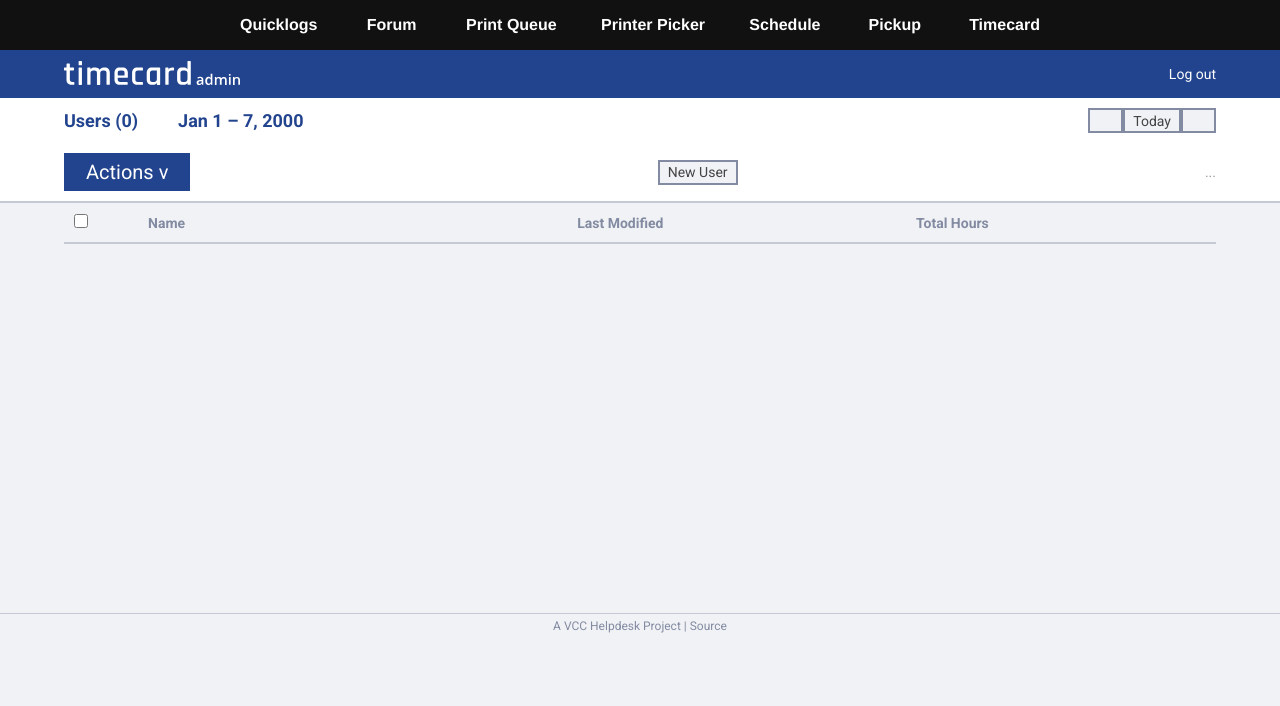
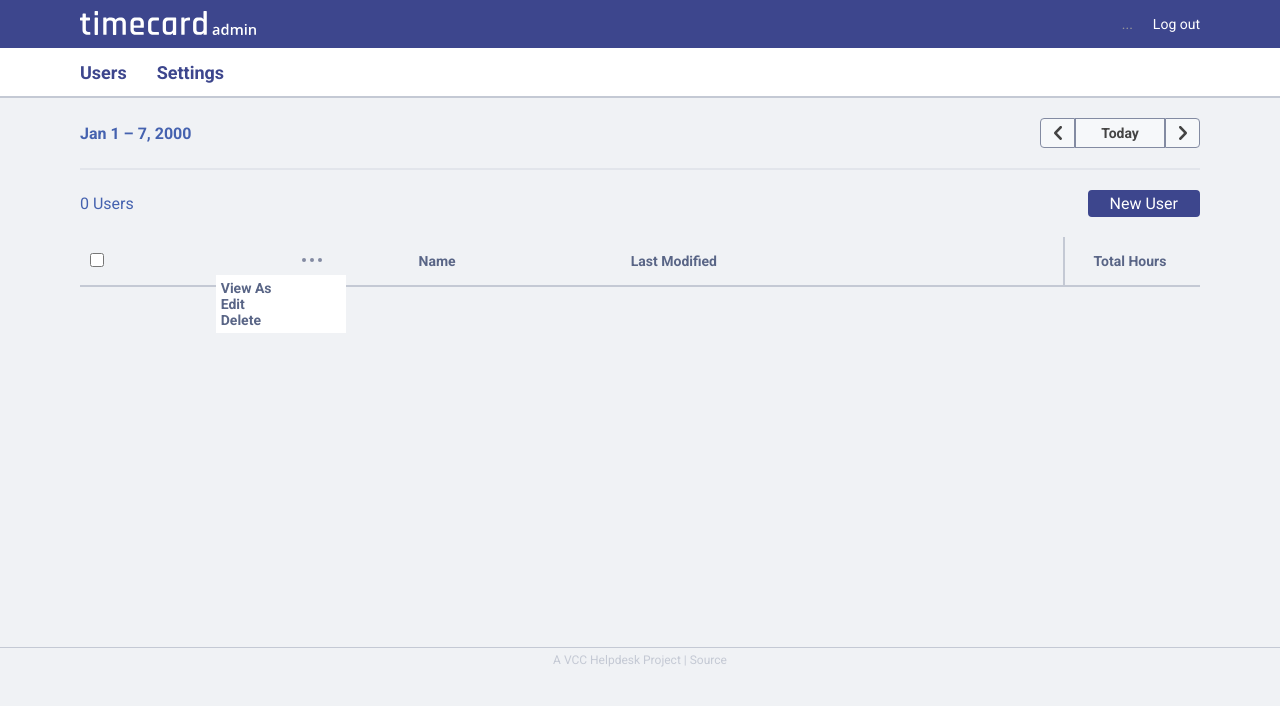
Before and after one commit to justinbot/timecard, a Flask app: template templates/admin.html in a window 1280 px wide. Shown: the top 706 px of the page. Run offline with Flask 2, Linux system fonts and the light colour scheme; the template is opened without the code that fills it, so the values that code supplies are empty; some libraries are stand-ins or nearby versions.

Commit message:
Admin panel frontend overhaul

```diff
--- a/static/js/admin.js
+++ b/static/js/admin.js
@@ -2,13 +2,13 @@ var TcAdmin = (function () {
     var tc = {};
 
     /* DOM elements */
-    var tcNavToday;
-    var tcNavRange;
-    var tcNavTotal;
+    var periodNavToday;
+    var periodRange;
 
     var tsTable;
     var tsHead;
     var tsHeadCheckbox;
+    var tsHeadButton;
     var tsDays = [];
 
     var userNewButton;
@@ -21,10 +21,14 @@ var TcAdmin = (function () {
     var userEditInputID;
 
     var dbStatus;
+    var tableStatus;
 
     /* local variables */
     var focusDate;
     var periodStart;
+
+    var userIds = new Set();
+    var checkedUsers = new Set();
 
     /* public variables */
     tc.initialDate;
@@ -35,13 +39,13 @@ var TcAdmin = (function () {
     tc.validPeriodStart;
 
     tc.init = function () {
-        tcNavToday = document.getElementById("tc-nav-today");
-        tcNavRange = document.getElementById("tc-nav-range");
-        tcNavTotal = document.getElementById("tc-nav-total");
+        periodNavToday = document.getElementById("period-nav-today");
+        periodRange = document.getElementById("period-range");
 
         tsTable = document.getElementById("ts-table");
         tsHead = document.getElementById("ts-head");
         tsHeadCheckbox = document.getElementById("ts-head-checkbox");
+        tsHeadButton = document.getElementById("ts-head-button");
 
         for (var i = 0; i < tc.periodDuration; i++) {
             tsDays.push(document.getElementById("ts-day-" + i));
@@ -57,6 +61,7 @@ var TcAdmin = (function () {
         userEditInputID = document.getElementById("user-edit-input-id");
 
         dbStatus = document.getElementById("db-status");
+        tableStatus = document.getElementById("table-status");
 
         tc.currentPeriod();
     }
@@ -89,13 +94,23 @@ var TcAdmin = (function () {
             var oldTsBody = tsTable.getElementsByTagName("tbody")[0];
             var newTsBody = document.createElement("tbody");
 
+            userIds = new Set();
             for (var elem in response) {
+                userIds.add(elem);
+
                 var newRow = newTsBody.insertRow();
 
                 var checkCell = newRow.insertCell();
-                var checkbox = document.createElement('input');
+                var checkbox = document.createElement("input");
                 checkbox.type = "checkbox";
+                checkbox.dataset.userid = elem;
+                checkbox.setAttribute("onchange", "TcAdmin.tableCheckRow(this)");
                 checkCell.appendChild(checkbox);
+
+                var menuCell = newRow.insertCell();
+                var menuButton = document.createElement("button");
+                menuButton.setAttribute("class", "dots-button-2");
+                menuCell.appendChild(menuButton);
 
                 var nameCell = newRow.insertCell();
 
@@ -103,7 +118,7 @@ var TcAdmin = (function () {
                 editButton.setAttribute("class", "icon-edit")
                 editButton.setAttribute("onclick", "TcAdmin.userEditShow(this)");
                 editButton.dataset.name = response[elem]["firstname"] + " " + response[elem]["lastname"];
-                editButton.dataset.id = elem;
+                editButton.dataset.userid = elem;
                 nameCell.appendChild(editButton);
 
                 var nameText = document.createElement("a");
@@ -118,29 +133,57 @@ var TcAdmin = (function () {
 
                 for (var i = 0; i < tc.periodDuration; i++) {
                     var dayCell = newRow.insertCell();
+                    dayCell.style.textAlign = "center";
                     // TODO: Same rounding error as everywhere else
                     dayCell.textContent = response[elem]["ts-day-" + i].toFixed(1);;
                 }
 
                 var totalCell = newRow.insertCell();
+                totalCell.style.textAlign = "center";
                 totalCell.textContent = response[elem]["total"].toFixed(1);
             }
 
             tsTable.replaceChild(newTsBody, oldTsBody);
+
+            tableStatusUpdate();
         } else {
             // TODO: Display error regarding status
         }
     }
 
-    function navUpdate() {
-        tcNavToday.disabled = focusDate.isSame(tc.initialDate, "day");
+    function periodUpdate() {
+        periodNavToday.disabled = focusDate.isSame(tc.initialDate, "day");
 
         var startDate = moment(tsDays[0].dataset.date)
         var endDate = moment(tsDays[tsDays.length - 1].dataset.date)
         if (startDate.isSame(endDate, "month")) {
-            tcNavRange.textContent = startDate.format("MMM D") + " – " + endDate.format("D, YYYY");
+            periodRange.textContent = startDate.format("MMM D") + " – " + endDate.format("D, YYYY");
         } else {
-            tcNavRange.textContent = startDate.format("MMM D") + " – " + endDate.format("MMM D, YYYY");
+            periodRange.textContent = startDate.format("MMM D") + " – " + endDate.format("MMM D, YYYY");
+        }
+    }
+
+    function tableStatusUpdate() {
+        if (checkedUsers.size == 0) {
+            tableStatus.textContent = userIds.size + " Users";
+        } else {
+            tableStatus.textContent = userIds.size + " Users (" + checkedUsers.size + " selected)";
+        }
+
+        if (checkedUsers.size == userIds.size) {
+            tsHeadCheckbox.indeterminate = false;
+            tsHeadCheckbox.checked = true;
+        } else if (checkedUsers.size == 0) {
+            tsHeadCheckbox.indeterminate = false;
+            tsHeadCheckbox.checked = false;
+        } else {
+            tsHeadCheckbox.indeterminate = true;
+        }
+
+        if (checkedUsers.size < 2) {
+            tsHeadButton.style.visibility = "hidden";
+        } else {
+            tsHeadButton.style.visibility = "visible";
         }
     }
 
@@ -154,7 +197,7 @@ var TcAdmin = (function () {
             tsUpdateDay(i);
         }
 
-        navUpdate();
+        periodUpdate();
 
         getFromDatabase();
     }
@@ -167,7 +210,7 @@ var TcAdmin = (function () {
             tsUpdateDay(i);
         }
 
-        navUpdate();
+        periodUpdate();
 
         getFromDatabase();
     }
@@ -180,7 +223,7 @@ var TcAdmin = (function () {
             tsUpdateDay(i);
         }
 
-        navUpdate();
+        periodUpdate();
 
         getFromDatabase();
     }
@@ -251,18 +294,18 @@ var TcAdmin = (function () {
         userEditForm.style.display = "";
 
         userEditForm.dataset.name = button.dataset.name;
-        userEditForm.dataset.id = button.dataset.id;
+        userEditForm.dataset.userid = button.dataset.userid;
 
         userEditInputName.value = button.dataset.name;
         userEditInputName.placeholder = button.dataset.name;
-        userEditInputID.value = button.dataset.id;
-        userEditInputID.placeholder = button.dataset.id;
+        userEditInputID.value = button.dataset.userid;
+        userEditInputID.placeholder = button.dataset.userid;
         userEditInputName.focus();
     }
 
     tc.userEditSubmit = function () {
         // TODO: Make sure length > 0
-        if (userEditInputName.value != userEditForm.dataset.name || userEditInputID.value != userEditForm.dataset.id) {
+        if (userEditInputName.value != userEditForm.dataset.name || userEditInputID.value != userEditForm.dataset.userid) {
             dbEditUser(userEditInputName.value, userEditInputID.value);
             tc.userEditCancel();
         } else {
@@ -272,13 +315,13 @@ var TcAdmin = (function () {
 
     tc.userEditDelete = function () {
         // TODO: Prompt "Are you sure?"
-        dbDeleteUser(userEditForm.dataset.id);
+        dbDeleteUser(userEditForm.dataset.userid);
         tc.userEditCancel();
     }
 
     function dbDeleteUser(id) {
         var user_dict = {
-            "id": userEditForm.dataset.id
+            "id": userEditForm.dataset.userid
         };
 
         var xhr = new XMLHttpRequest();
@@ -308,14 +351,14 @@ var TcAdmin = (function () {
         userEditInputID.value = "";
 
         userEditForm.dataset.name = "";
-        userEditForm.dataset.id = "";
+        userEditForm.dataset.userid = "";
 
         dbStatus.textContent = "";
     }
 
     function dbEditUser(name, id) {
         var user_dict = {
-            "id": userEditForm.dataset.id,
+            "id": userEditForm.dataset.userid,
             "new_name": name,
             "new_id": id
         };
@@ -344,7 +387,25 @@ var TcAdmin = (function () {
         var checkboxes = tsTable.getElementsByTagName("tbody")[0].getElementsByTagName("input");
         for (var i = 0; i < checkboxes.length; i++) {
             checkboxes[i].checked = checkbox.checked;
+            if (checkbox.checked) {
+                checkedUsers.add(checkboxes[i].dataset.userid);
+            }
         }
+        if (!checkbox.checked) {
+            checkedUsers.clear();
+        }
+
+        tableStatusUpdate();
+    }
+
+    tc.tableCheckRow = function (checkbox) {
+        if (checkbox.checked) {
+            checkedUsers.add(checkbox.dataset.userid);
+        } else {
+            checkedUsers.delete(checkbox.dataset.userid);
+        }
+
+        tableStatusUpdate();
     }
 
     return tc;
--- a/static/stylesheets/timecard.admin.css
+++ b/static/stylesheets/timecard.admin.css
@@ -1,9 +1,61 @@
-.ts-nav {
-    display: flex;
-    background: white; //#f5f5f5;
-    color: #444;
-    border-bottom: 1px solid #eaeaea;
-    padding: 10px;
+.dots-button-1 {
+    background: none;
+    background-image: url(/static/img/dots_button_2.svg);
+    background-repeat: no-repeat;
+    background-position: center;
+    background-size: 20px;
+    border: 0;
+    width: 100%;
+    height: 10px;
+    padding: 0
+}
+
+.dots-button-1:enabled:hover {
+    background: none;
+    background-image: url(/static/img/dots_button_3.svg);
+    background-repeat: no-repeat;
+    background-position: center;
+    background-size: 20px;
+    border: 0;
+}
+
+.dots-button-1:disabled {
+    background: none;
+    background-image: url(/static/img/dots_button_1.svg);
+    background-repeat: no-repeat;
+    background-position: center;
+    background-size: 20px;
+    border: 0;
+}
+
+.dots-button-2 {
+    background: none;
+    background-image: url(/static/img/dots_button_1.svg);
+    background-repeat: no-repeat;
+    background-position: center;
+    background-size: 20px;
+    border: 0;
+    width: 100%;
+    height: 10px;
+    padding: 0;
+}
+
+.dots-button-2:enabled:hover {
+    background: none;
+    background-image: url(/static/img/dots_button_2.svg);
+    background-repeat: no-repeat;
+    background-position: center;
+    background-size: 20px;
+    border: 0;
+}
+
+.drop-menu {
+    text-align: left;
+    position: absolute;
+    //float: left;
+    background: white;
+    width: 120px;
+    padding: 5px;
 }
 
 .ts-table {
@@ -15,11 +67,10 @@
 .ts-table thead tr {
     text-align: left;
     background: white;
-    color: #838ba2;
+    color: #596586;
     background: #f0f2f5;
     height: 40px;
     border-bottom: 2px solid #c4c9d4;
-    //box-shadow: 0 2px 2px -2px rgba(0, 0, 0, 0.5);
 }
 
 .ts-table thead th {
@@ -35,6 +86,10 @@
     padding-right: 10px;
 }
 
+.ts-table thead th:nth-child(4) {
+    border-right: 2px solid #c4c9d4;
+}
+
 .ts-table tbody tr:nth-child(odd) {
     //background: #f5f5f5;
 }
@@ -42,12 +97,11 @@
 .ts-table tbody tr {
     height: 40px;
     background: #f0f2f5;
-    border-bottom: 1px solid #c4c9d4;
+    color: #6f6f6f;
+    border-bottom: 1px solid #e2e5eb;
 }
 
 .ts-table tbody td {
-    color: #444;
-    //border-bottom: 1px solid #c4c9d4;
     padding: 5px;
 }
 
@@ -59,13 +113,17 @@
     padding-right: 10px;
 }
 
+.ts-table tbody td:nth-child(4) {
+    border-right: 2px solid #e2e5eb;
+}
+
 
 /*.ts-table tbody tr:last-child td {
     border-bottom: none;
 }*/
 
 .ts-table tbody tr:hover {
-    background: #e2e5eb;//#f6f8fa;
+    background: #f6f8fa;
     cursor: default;
 }
 
@@ -80,12 +138,19 @@
     align-items: inherit;
 }
 
-*/
-/*#user-new-form,
-#user-edit-form {
-    display: inherit;
-    align-items: inherit;
+#period-range {
+    font-size: 16px;
+    font-weight: bold;
+    color: #4562af;
 }
+
+#table-status {
+    font-size: 16px;
+    color: #4562af;
+}
+
+
+/*
 
 .icon-edit {
     display: inline-block;
@@ -101,89 +166,4 @@
 
 .icon-edit:hover {
     background-image: url(/static/img/edit_black.svg);
-}
-
-.ts-table {
-    text-align: left;
-    line-height: 40px;
-    border-collapse: separate;
-    border-spacing: 0;
-    //border: 1px solid #9babc6;
-    width: 100%;
-    margin: 0;
-    //border-radius: 3px;
-    //box-shadow: 1px 1px 2px rgba(0, 0, 0, 0.2);
-}
-
-.ts-table caption {
-    font-size: 16px;
-    font-weight: bold;
-    text-align: left;
-    background: #8195b9;
-    color: white;
-    padding-left: 15px;
-}
-
-.ts-table thead tr:first-child {
-    //background: #8195b9;
-    //color: white; //#51607d;
-    border: none;
 }*/
-
-
-/*th:first-child,
-td:first-child {
-    padding: 0 15px 0 20px;
-}
-
-.ts-table th {
-    font-weight: 100;
-    //border-bottom: 1px solid #9babc6;
-}
-
-.ts-table th:first-child {
-    //border-top-left-radius: 2px;
-    padding-left: 15px;
-}
-
-.ts-table th:last-child {
-    //border-top-right-radius: 2px;
-}
-
-.ts-table td:first-child {
-    border-left: 1px solid #eaeaea;
-    padding-left: 15px;
-}
-
-.ts-table td:last-child {
-    border-right: 1px solid #eaeaea;
-    padding-right: 15px;
-}
-
-.ts-table tbody td {
-    color: #444;
-    border-bottom: 1px solid #eaeaea;
-    padding: 0;
-}
-
-.ts-table tbody tr:last-child td {
-    //border-bottom: none;
-}
-
-tbody tr:hover {
-    background-color: #f0f2f5;
-    cursor: default;
-}
-*/
-
-
-/*
-tbody tr:last-child td {
-    border: none;
-}
-
-tbody td {
-    border-bottom: 1px solid #d8d8d8;
-}
-
-*/
--- a/static/stylesheets/timecard.base.css
+++ b/static/stylesheets/timecard.base.css
@@ -5,7 +5,7 @@ body {
     font-family: 'Roboto', arial, sans-serif;
     font-size: 14px;
     vertical-align: baseline;
-    min-width: 700px;
+    min-width: 900px;
     margin: 0;
     padding: 0;
 }
@@ -28,30 +28,16 @@ a {
     /* Disable Android and iOS callouts*/
 }
 
-
-/*button {
-    background: #f5f5f5;
+button {
+    background: #f6f8fa;
     color: #444;
-    border: 1px solid #9a9a9a;
+    border: 1px solid #838ba2;
     border-radius: 2px;
-    font-family: inherit;
-    font-size: 12px;
-    min-width: 22px;
-    min-height: 22px;
-    padding: 2px 10px;
-    cursor: pointer;
-}*/
-
-button {
-    background: #f0f2f5;
-    color: #444;
-    border: 2px solid #838ba2;
-    border-radius: 0;
     font-family: inherit;
     font-size: 14px;
     min-width: 35px;
     min-height: 25px;
-    padding: 2px 8px;
+    padding: 2px 12px;
     cursor: pointer;
 }
 
@@ -60,7 +46,7 @@ button:focus {
 }
 
 button:disabled {
-    background: #c4c9d4;
+    background: #e2e5eb;
     color: #838ba2;
     cursor: inherit;
 }
@@ -70,29 +56,27 @@ button:enabled:hover {
     transition: border 0.1s ease-out;
     background: white;
     color: black;
-    //fill: black;
-    border: 2px solid #444;
-    z-index: 5;
+    border: 1px solid #444;
 }
 
 button:enabled:active {
-    background: #c4c9d4;
+    background: #f0f2f5;
     color: black;
-    border: 2px solid black;
+    border: 1px solid black;
 }
 
 .button-large {
-    font-size: 20px;
-    background: #22448e;
-    border: 2px solid #22448e;
-    border-radius: 0;
+    font-size: 16px;
+    background: #3d468d;
+    border: 2px solid #3d468d;
+    border-radius: 4px;
     color: white;
-    padding: 5px 20px;
+    padding: 2px 20px;
 }
 
 .button-large:enabled:hover {
-    color: #22448e;
-    border: 2px solid #22448e;
+    color: #3d468d;
+    border: 2px solid #3d468d;
 }
 
 .button-large:enabled:active {
@@ -134,52 +118,53 @@ input[type=checkbox] {
     cursor: pointer;
 }
 
+.row-container {
+    width: 100%;
+}
+
+.row-content {
+    display: flex;
+    align-items: center;
+    //height: 48px;
+    margin: 0 80px;
+    padding: 20px 0;
+}
+
 .header-container {
-    background: #22448e;
+    background: #3d468d;
+    color: white;
     width: 100%;
 }
 
 .header-content {
     display: flex;
     align-items: center;
-    color: white;
-    width: 90%;
-    max-width: 1200px;
     height: 48px;
-    margin: 0 auto;
-    padding: 0 30px;
+    margin: 0 80px;
 }
 
-.title-container {
+.nav-container {
     font-weight: bold;
     font-size: 18px;
     background: white;
-    color: #22448e;
-    width: 100%;
-}
-
-.title-content {
-    display: flex;
-    align-items: center;
-    width: 90%;
-    max-width: 1200px;
-    margin: 0 auto;
-    padding: 10px 0;
-}
-
-.tools-container {
-    background: white;
+    color: #3d468d;
     border-bottom: 2px solid #c4c9d4;
     width: 100%;
 }
 
-.tools-content {
+.nav-content {
     display: flex;
     align-items: center;
-    width: 90%;
-    max-width: 1200px;
-    margin: 0 auto;
-    padding: 10px 0;
+    height: 48px;
+    margin: 0 80px;
+}
+
+.nav-content * {
+    margin: 0 30px;
+}
+
+.nav-content >:first-child {
+    margin: 0;
 }
 
 .content-container {
@@ -190,147 +175,60 @@ input[type=checkbox] {
 .content-content {
     display: flex;
     align-items: center;
-    width: 90%;
-    max-width: 1200px;
-    margin: 0 auto;
+    margin: 0 80px;
+}
+
+.arrow-nav-prev {
+    background-image: url(/static/img/nav_left.svg);
+    background-repeat: no-repeat;
+    background-position: center;
+    background-size: 8px;
+    border-radius: 4px;
+    border-top-right-radius: 0;
+    border-bottom-right-radius: 0;
+    //width: 40px;
+    height: 30px;
+}
+
+.arrow-nav-prev:enabled:hover {
+    background-image: url(/static/img/nav_left_black.svg);
+    background-repeat: no-repeat;
+    background-position: center;
+    background-size: 8px;
+}
+
+.arrow-nav-next {
+    background-image: url(/static/img/nav_right.svg);
+    background-repeat: no-repeat;
+    background-position: center;
+    background-size: 8px;
+    border-radius: 4px;
+    border-top-left-radius: 0;
+    border-bottom-left-radius: 0;
+    //width: 40px;
+    height: 30px;
+}
+
+.arrow-nav-next:enabled:hover {
+    background-image: url(/static/img/nav_right_black.svg);
+    background-repeat: no-repeat;
+    background-position: center;
+    background-size: 8px;
+}
+
+.arrow-nav-today {
+    font-weight: bold;
+    border-radius: 0;
+    height: 30px;
+    width: 90px;
 }
 
 .footer {
     text-align: center;
-    color: #838ba2;
+    color: #c4c9d4;
     border-top: 1px solid #c4c9d4;
     width: 100%;
     font-size: 12px;
     margin-top: 10px;
     padding: 5px 0;
 }
-
-
-/*
-.tc-link {
-    font-weight: bold;
-    text-decoration: none;
-    cursor: pointer;
-}
-
-.tc-link:hover {
-    text-decoration: underline;
-}
-
-.header-container {
-    background: #1b5689;
-    width: 100%;
-    box-shadow: 0 0 6px 0 rgba(0, 0, 0, 1.0);
-}
-
-.header-content {
-    display: flex;
-    align-items: center;
-    color: white;
-    //width: 90%;
-    height: 48px;
-    //max-width: 1200px;
-    margin: 0 auto;
-    padding: 0 30px;
-}
-
-.tools-container {
-    background: #eaeaea;
-    border-bottom: #b8b8b8 solid 1px;
-    width: 100%;
-}
-
-.tools-content {
-    display: flex;
-    align-items: center;
-    color: #444;
-    width: 90%;
-    height: 46px;
-    max-width: 1200px;
-    margin: 0 auto;
-}
-
-.nav-container {
-    background: white;
-    width: 100%;
-}
-
-.nav-content {
-    display: flex;
-    align-items: center;
-    width: 90%;
-    height: 46px;
-    max-width: 1200px;
-    margin: 0 auto;
-    line-height: 40px;
-}
-
-.nav-shadow {
-    height: 5px;
-    border: 0;
-    box-shadow: inset 0 5px 5px -5px rgba(0, 0, 0, 0.5);
-    margin: 0;
-    margin-bottom: 5px;
-}
-
-.content-container {
-    width: 100%;
-}
-
-.content-content {
-    display: flex;
-    align-items: center;
-    width: 90%;
-    max-width: 1200px;
-    margin: 0 auto;
-}
-
-.footer {
-    background: #eaeaea;
-    color: #9a9a9a;
-    text-align: center;
-    width: 100%;
-    font-size: 12px;
-    margin-top: 10px;
-    padding: 5px 0;
-}
-
-#tc-nav-today {
-    width: 80px;
-    height: 28px;
-    font-weight: bold;
-}
-
-#tc-nav-prev {
-    background-image: url(/static/img/nav_left.svg);
-    background-repeat: no-repeat;
-    background-position: center;
-    background-size: 8px;
-    border-bottom-right-radius: 0;
-    border-top-right-radius: 0;
-    width: 40px;
-    height: 28px;
-    margin-left: 10px;
-    margin-right: -1px;
-    font-weight: bold;
-}
-
-#tc-nav-prev:enabled:hover {
-    background-image: url(/static/img/nav_left_black.svg);
-}
-
-#tc-nav-next {
-    background-image: url(/static/img/nav_right.svg);
-    background-repeat: no-repeat;
-    background-position: center;
-    background-size: 8px;
-    border-bottom-left-radius: 0;
-    border-top-left-radius: 0;
-    width: 40px;
-    height: 28px;
-    font-weight: bold;
-}
-
-#tc-nav-next:enabled:hover {
-    background-image: url(/static/img/nav_right_black.svg);
-}*/
--- a/templates/admin.html
+++ b/templates/admin.html
@@ -12,29 +12,42 @@
 </head>
 
 <body>
-    {% include 'leetbar.html' %}
+    <!--{% include 'leetbar.html' %}-->
 
     <div class="header-container">
         <div class="header-content">
             <a class="logo" href="{{ url_for('show_admin') }}">
                 <img src="/static/img/logo_admin.svg" height="24px">
             </a>
-            <a class="tc-link" style="color: white; margin-left: auto" href="{{ url_for('cas.logout') }}">Log out {{ session['CAS_USERNAME'].lower() }}</a>
+            <div id="db-status" style="color: #9a9a9a; margin-left: auto; margin-right: 20px">...</div>
+            <a class="tc-link" style="color: white" href="{{ url_for('cas.logout') }}">Log out {{ session['CAS_USERNAME'].lower() }}</a>
         </div>
     </div>
 
-    <div class="title-container">
-        <div class="title-content">
-            <div>Users (0)</div>
-            <div id="tc-nav-range" style="margin-left: 40px">Jan 1 – 7, 2000</div>
-            <button id="tc-nav-prev" style="margin-left: auto" onclick="TcAdmin.prevPeriod();"></button>
-            <button id="tc-nav-today" onclick="TcAdmin.currentPeriod();">Today</button>
-            <button id="tc-nav-next" onclick="TcAdmin.nextPeriod();"></button>
-
+    <div class="nav-container">
+        <div class="nav-content">
+            <a href="{{ url_for('show_admin') }}">Users</a>
+            <a href="{{ url_for('show_admin') }}">Settings</a>
         </div>
     </div>
 
-    <div class="tools-container">
+    <div class="row-container">
+        <div class="row-content" style="border-bottom: 2px solid #e2e5eb">
+            <div id="period-range">Jan 1 – 7, 2000</div>
+            <button class="arrow-nav-prev" style="margin-left: auto" onclick="TcAdmin.prevPeriod();"></button>
+            <button id="period-nav-today" class="arrow-nav-today" onclick="TcAdmin.currentPeriod();">Today</button>
+            <button class="arrow-nav-next" onclick="TcAdmin.nextPeriod();"></button>
+        </div>
+    </div>
+
+    <div class="row-container">
+        <div class="row-content">
+            <div id="table-status">0 Users</div>
+            <button class="button-large" style="margin-left: auto">New User</button>
+        </div>
+    </div>
+
+    <!--<div class="tools-container">
         <div class="tools-content">
             <button class="button-large">Actions v</button>
             <button id="user-new-button" style="margin-left: auto" onclick="TcAdmin.userNewShow()">New User</button>
@@ -59,23 +72,31 @@
             </div>
             <div id="db-status" style="color: #9a9a9a; margin-left: auto">...</div>
         </div>
-    </div>
+    </div>-->
 
     <div class="content-container">
         <div class="content-content">
             <table class="ts-table" id="ts-table">
                 <thead id="ts-head">
                     <tr>
-                        <th style="width:20px">
+                        <th>
                             <input type="checkbox" id="ts-head-checkbox" onchange="TcAdmin.tableCheckAll(this)">
                         </th>
-                        <th style="width: 180px">Name</th>
+                        <th>
+                            <button id="ts-head-button" class="dots-button-1"></button>
+                            <div class="drop-menu">
+                                <div>View As</div>
+                                <div>Edit</div>
+                                <div>Delete</div>
+                            </div>
+                        </th>
+                        <th>Name</th>
                         <!--<th style="width: 70px">User ID</th>-->
-                        <th style="width: 140px">Last Modified</th>
+                        <th>Last Modified</th>
                         {% for i in range(period_duration) %}
-                        <th id="ts-day-{{i}}" style="width: 70px" data-date="">Jan 1</th>
+                        <th id="ts-day-{{i}}" style="text-align: center; width: 70px" data-date="">Jan 1</th>
                         {% endfor %}
-                        <th style="width: 120px">Total Hours</th>
+                        <th style="text-align: center; width: 120px">Total Hours</th>
                     </tr>
                 </thead>
                 <tbody>
```
Also changed, not shown: static/img/dots_button_1.svg (added), static/img/dots_button_2.svg (added), static/img/dots_button_3.svg (added).
